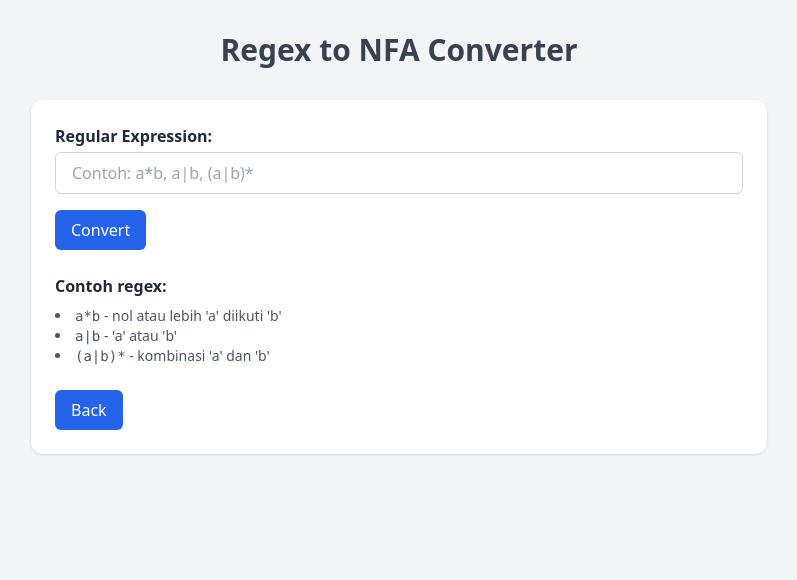
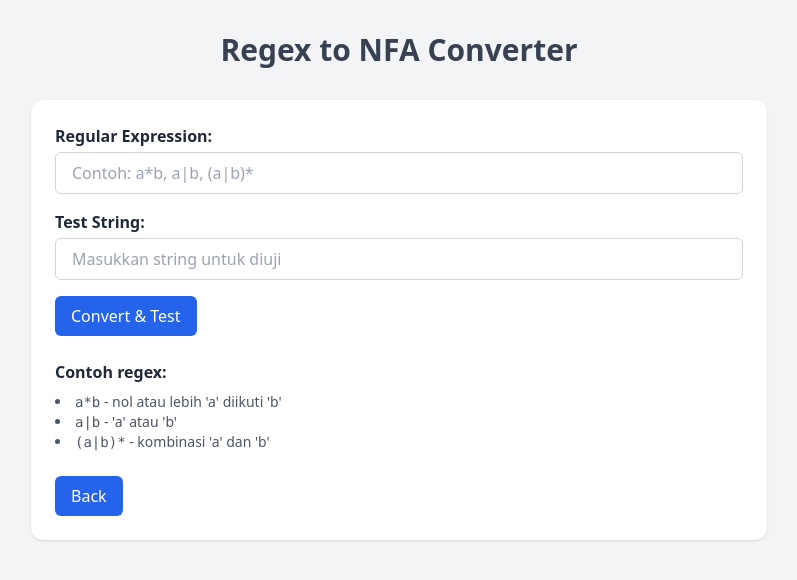
Before and after one commit to naufalfzml/tba-dfa-nfa, a Flask app: page /regex-to-nfa in a window 1280 px wide. Shown: the top 580 px of the page, without its empty margins (241-1038 px from the left). Run offline with Flask 3, Linux system fonts and the light colour scheme.

Commit message:
update logic regex to nfa tambah fitur testing string

```diff
--- a/app/routes.py
+++ b/app/routes.py
@@ -49,9 +49,31 @@ def minimization():
 def regex_to_nfaview():
     nfa_description = None
     regex_input = ""
+    test_result = None
+    test_path = None
+    test_string = ""
+
     if request.method == 'POST':
         regex_input = request.form.get('regex', '')
+        test_string = request.form.get('test_string', '')
         converter = RegexToNFA()
         nfa = converter.regex_to_nfa(regex_input)
         nfa_description = converter.get_nfa_description(nfa)
-    return render_template('regex_to_nfa.html', nfa=nfa_description, regex=regex_input)
+
+        if test_string:
+            is_accepted, path = nfa.test_string(test_string)
+            test_result = is_accepted
+            test_path = []
+            for states, symbol in path:
+                state_names = [state.name for state in states]
+                test_path.append({
+                    'states': state_names,
+                    'symbol': symbol if symbol is not None else 'ε'
+                })
+
+    return render_template('regex_to_nfa.html',
+                         nfa=nfa_description,
+                         regex=regex_input,
+                         test_string=test_string,
+                         test_result=test_result,
+                         test_path=test_path)
--- a/app/templates/regex_to_nfa.html
+++ b/app/templates/regex_to_nfa.html
@@ -15,9 +15,13 @@
             <form method="POST" class="space-y-4">
                 <div>
                     <label for="regex" class="block font-semibold mb-1">Regular Expression:</label>
-                    <input type="text" id="regex" name="regex" placeholder="Contoh: a*b, a|b, (a|b)*" required class="w-full px-4 py-2 border border-gray-300 rounded-md focus:outline-none focus:ring-2 focus:ring-blue-500">
+                    <input type="text" id="regex" name="regex" value="{{ regex }}" placeholder="Contoh: a*b, a|b, (a|b)*" required class="w-full px-4 py-2 border border-gray-300 rounded-md focus:outline-none focus:ring-2 focus:ring-blue-500">
                 </div>
-                <button type="submit" class="bg-blue-600 text-white px-4 py-2 rounded-md hover:bg-blue-700 transition">Convert</button>
+                <div>
+                    <label for="test_string" class="block font-semibold mb-1">Test String:</label>
+                    <input type="text" id="test_string" name="test_string" value="{{ test_string }}" placeholder="Masukkan string untuk diuji" class="w-full px-4 py-2 border border-gray-300 rounded-md focus:outline-none focus:ring-2 focus:ring-blue-500">
+                </div>
+                <button type="submit" class="bg-blue-600 text-white px-4 py-2 rounded-md hover:bg-blue-700 transition">Convert & Test</button>
             </form>
 
             <div class="mt-6">
@@ -34,6 +38,43 @@
         {% if error %}
             <div class="bg-red-100 text-red-700 p-4 rounded mb-6">
                 Error: {{ error }}
+            </div>
+        {% endif %}
+
+        {% if test_result is not none and test_string %}
+            <div class="bg-white rounded-xl shadow p-6 mb-6">
+                <h2 class="text-2xl font-bold mb-4">Hasil Pengujian String</h2>
+                <div class="mb-4">
+                    <p class="font-semibold">String yang diuji: <span class="font-mono">{{ test_string }}</span></p>
+                    <p class="mt-2">
+                        Status:
+                        {% if test_result %}
+                            <span class="text-green-600 font-semibold">Diterima ✓</span>
+                        {% else %}
+                            <span class="text-red-600 font-semibold">Ditolak ✗</span>
+                        {% endif %}
+                    </p>
+                </div>
+
+                {% if test_path %}
+                    <div>
+                        <h3 class="font-semibold mb-2">Langkah-langkah Pengujian:</h3>
+                        <div class="space-y-2">
+                            {% for step in test_path %}
+                                <div class="bg-gray-50 p-3 rounded">
+                                    <p>
+                                        <span class="font-medium">Input:</span>
+                                        <span class="font-mono">{{ step.symbol }}</span>
+                                    </p>
+                                    <p>
+                                        <span class="font-medium">States:</span>
+                                        <span class="font-mono">{{ step.states|join(', ') }}</span>
+                                    </p>
+                                </div>
+                            {% endfor %}
+                        </div>
+                    </div>
+                {% endif %}
             </div>
         {% endif %}
 
```
Also changed, not shown: app/logic/regex_to_nfa.py (+46 -0 lines).
